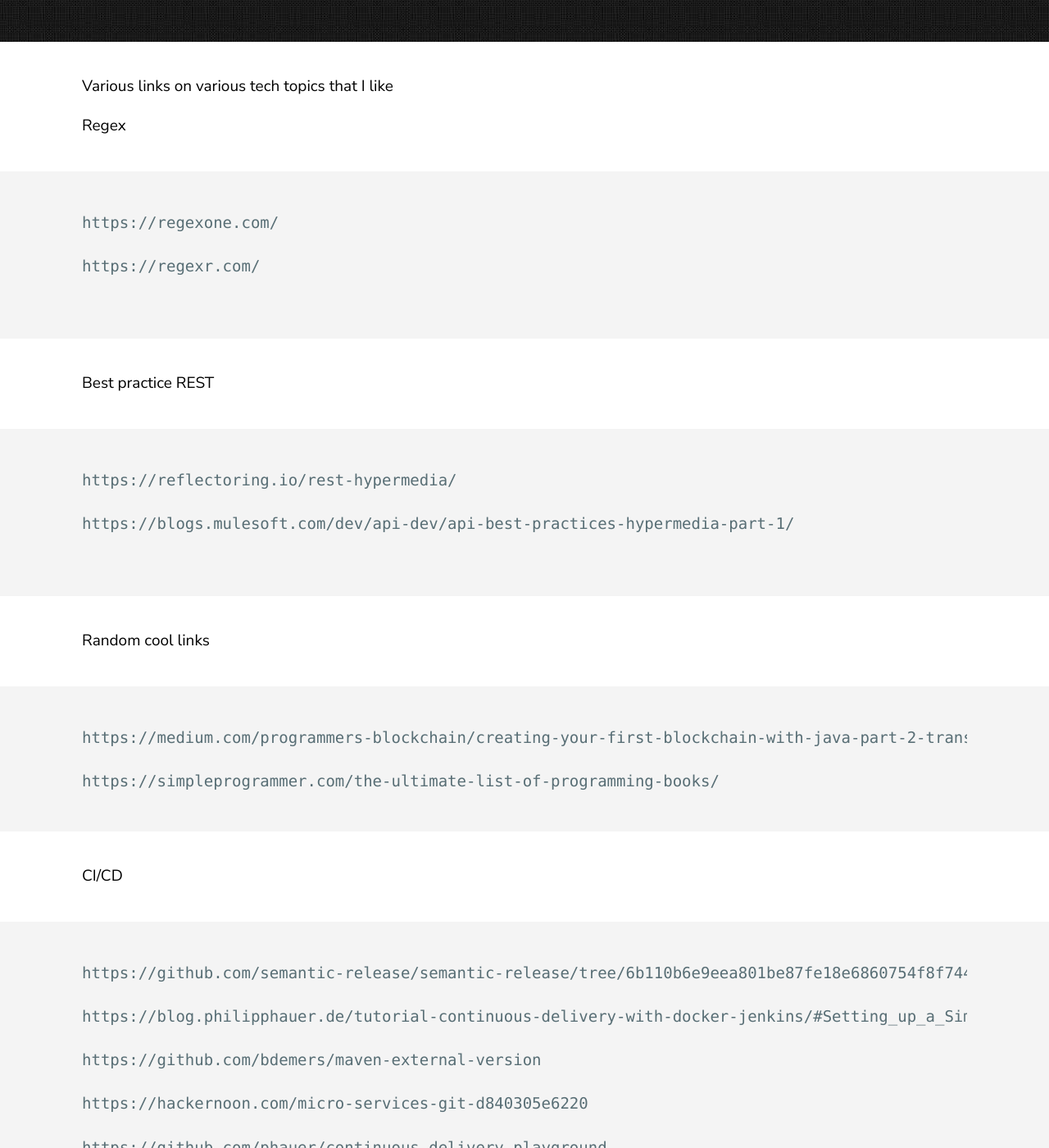
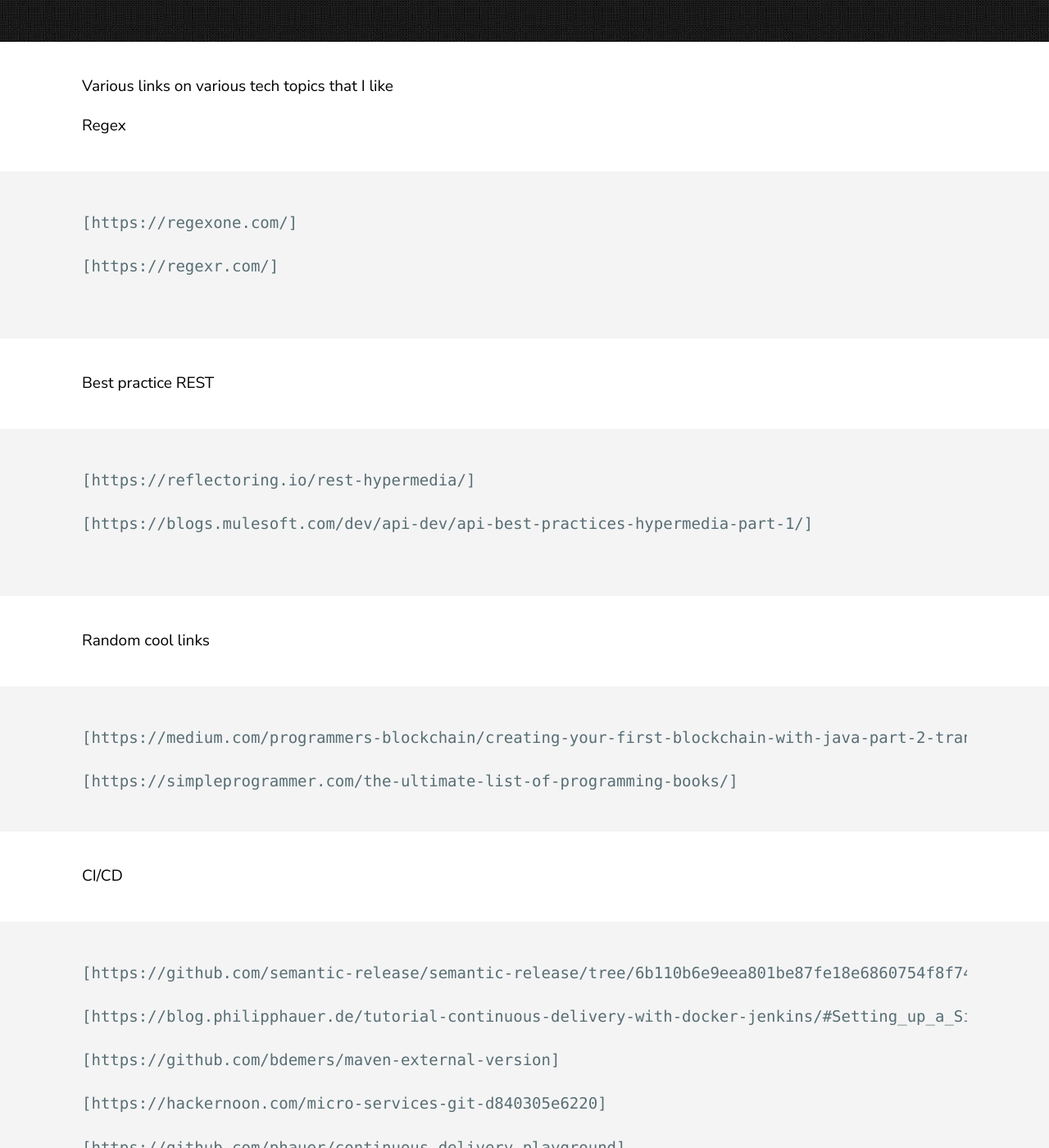
Before and after one commit to styko/styko.github.io, a Jekyll site: the page built from _posts/2020-05-16-awesome-links.markdown, in a window 1280 px wide and 1400 px high, scrolled down 420 px. Shown: the whole window at 82% size. Built offline with Jekyll 4.4.1, drawn with Linux system fonts in a browser that asks for light colours; some of the changed text lies outside the part shown.

````diff
--- a/_posts/2020-05-16-awesome-links.markdown
+++ b/_posts/2020-05-16-awesome-links.markdown
@@ -9,53 +9,53 @@ Various links on various tech topics that I like
 
 Regex
 ```
-https://regexone.com/
+[https://regexone.com/]
 
-https://regexr.com/
+[https://regexr.com/]
 
 ```
 
 Best practice REST
 
 ```
-https://reflectoring.io/rest-hypermedia/
+[https://reflectoring.io/rest-hypermedia/]
 
-https://blogs.mulesoft.com/dev/api-dev/api-best-practices-hypermedia-part-1/
+[https://blogs.mulesoft.com/dev/api-dev/api-best-practices-hypermedia-part-1/]
 
 ```
 
 Random cool links
 
 ```
-https://medium.com/programmers-blockchain/creating-your-first-blockchain-with-java-part-2-transactions-2cdac335e0ce
+[https://medium.com/programmers-blockchain/creating-your-first-blockchain-with-java-part-2-transactions-2cdac335e0ce]
 
-https://simpleprogrammer.com/the-ultimate-list-of-programming-books/
+[https://simpleprogrammer.com/the-ultimate-list-of-programming-books/]
 ```
 
 CI/CD
 
 ```
-https://github.com/semantic-release/semantic-release/tree/6b110b6e9eea801be87fe18e6860754f8f744ae0
+[https://github.com/semantic-release/semantic-release/tree/6b110b6e9eea801be87fe18e6860754f8f744ae0]
 
-https://blog.philipphauer.de/tutorial-continuous-delivery-with-docker-jenkins/#Setting_up_a_Simple_Continuous_Delivery_Pipeline_with_Docker
+[https://blog.philipphauer.de/tutorial-continuous-delivery-with-docker-jenkins/#Setting_up_a_Simple_Continuous_Delivery_Pipeline_with_Docker]
 
-https://github.com/bdemers/maven-external-version
+[https://github.com/bdemers/maven-external-version]
 
-https://hackernoon.com/micro-services-git-d840305e6220
+[https://hackernoon.com/micro-services-git-d840305e6220]
 
-https://github.com/phauer/continuous-delivery-playground
+[https://github.com/phauer/continuous-delivery-playground]
 
-https://blog.philipphauer.de/tutorial-continuous-delivery-with-docker-jenkins/#Setting_up_a_Simple_Continuous_Delivery_Pipeline_with_Docker
+[https://blog.philipphauer.de/tutorial-continuous-delivery-with-docker-jenkins/#Setting_up_a_Simple_Continuous_Delivery_Pipeline_with_Docker]
 
-https://blog.philipphauer.de/version-numbers-continuous-delivery-maven-docker/
+[https://blog.philipphauer.de/version-numbers-continuous-delivery-maven-docker/]
 
-https://github.com/egineering-llc/gitflow-helper-maven-plugin
+[https://github.com/egineering-llc/gitflow-helper-maven-plugin]
 
-https://stackoverflow.com/questions/10641361/get-all-files-that-have-been-modified-in-git-branch
+[https://stackoverflow.com/questions/10641361/get-all-files-that-have-been-modified-in-git-branch]
 
-https://gitversion.readthedocs.io/en/latest/
+[https://gitversion.readthedocs.io/en/latest/]
 
-https://www.e-gineering.com/2016/02/02/gitflow-maven-and-ci-done-right-part-1-teaching-maven-new-tricks/
+[https://www.e-gineering.com/2016/02/02/gitflow-maven-and-ci-done-right-part-1-teaching-maven-new-tricks/]
 
-https://www.e-gineering.com/2016/02/12/gitflow-maven-and-ci-done-right-part-2-bitbucket-server-jenkins-and-nexus-oss/
+[https://www.e-gineering.com/2016/02/12/gitflow-maven-and-ci-done-right-part-2-bitbucket-server-jenkins-and-nexus-oss/]
 ```
````
